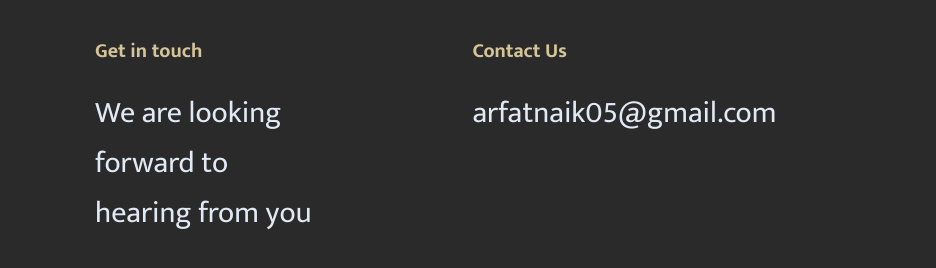
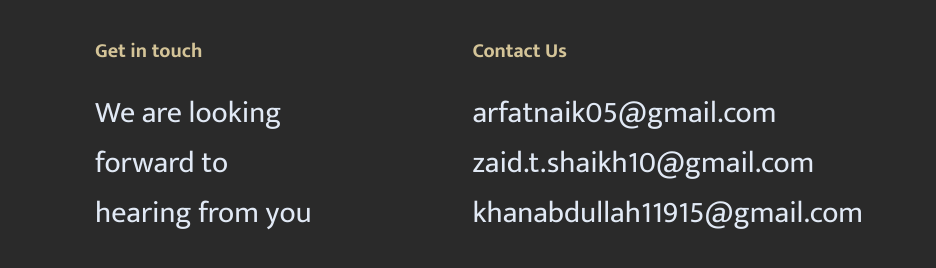
Before and after one commit to Arfatnaik0/GameOnGithub, a plain HTML site: page index.html in a window 1280 px wide. Shown: the part 2900-3168 px from the top of the page, 0-936 px from the left. Drawn offline with Linux system fonts and the light colour scheme.

Commit message:
Update index.html

```diff
--- a/index.html
+++ b/index.html
@@ -109,6 +109,9 @@
         <div class="content">
             <p>Contact Us</p>
             <span>arfatnaik05@gmail.com</span>
+            <span>zaid.t.shaikh10@gmail.com</span>
+            <span>khanabdullah11915@gmail.com</span>
+
         </div>
         </div>
         <div class="right">
```
